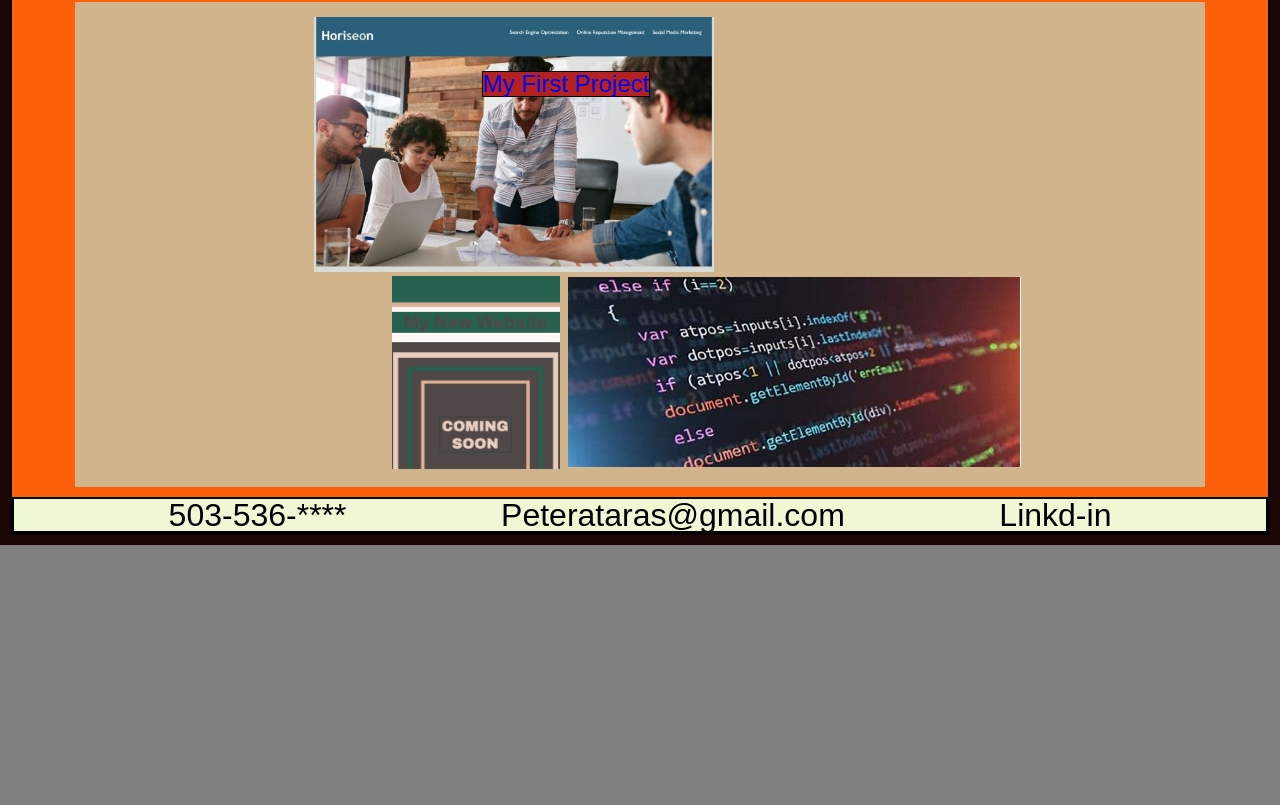
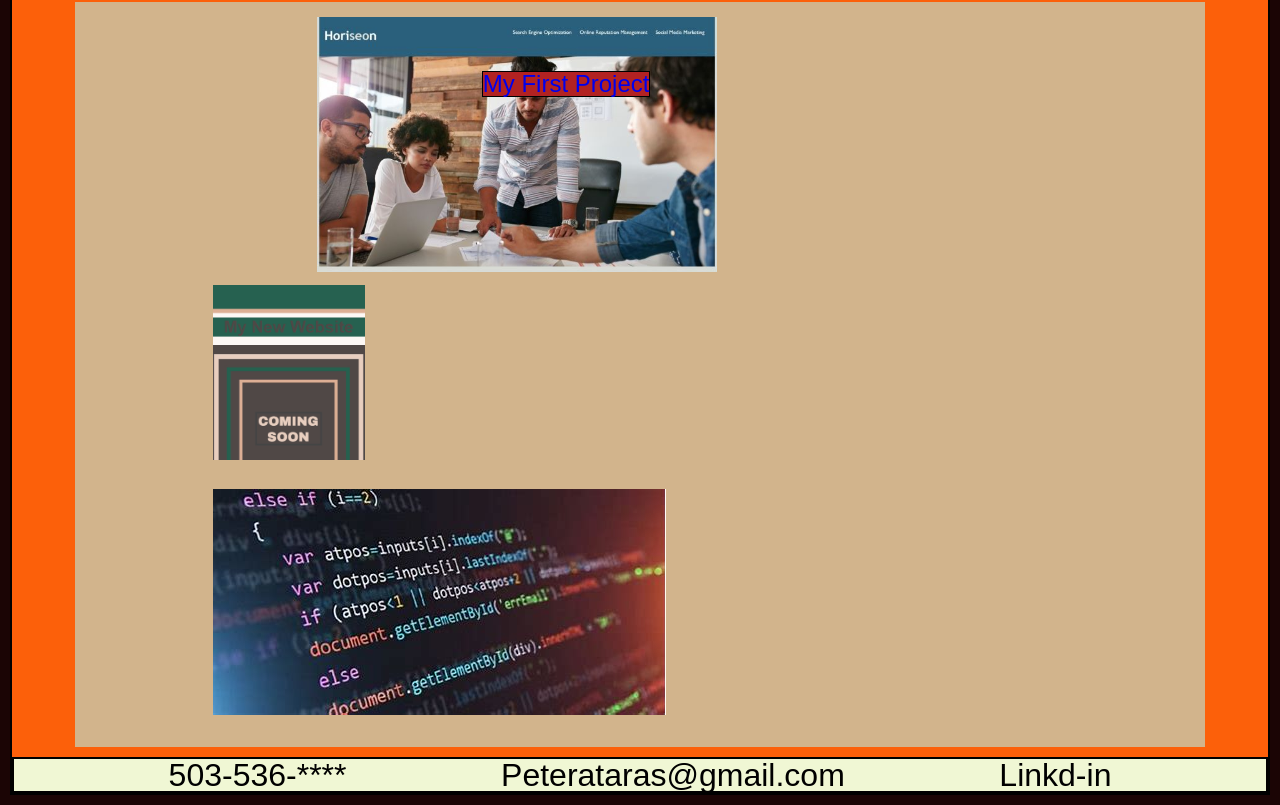
Before and after one commit to poprit77/Portfolio, a plain HTML site: page index.html in a window 1280 px wide. Shown: the part 1303-2108 px from the top of the page. Before the commit the page ends 1848 px from the top, so only its background shows below. Drawn offline with Linux system fonts and the light colour scheme.

Commit message:
Styling bottom images

```diff
--- a/assests/css/style.css
+++ b/assests/css/style.css
@@ -133,13 +133,9 @@ span {
     background-color: firebrick;
     border: 1px solid black;
 }
-nav {
-    display:flex;
-    position:relative;
-    justify-content: space-evenly;
-    align-content: center;
-    max-height: 200px;
-    width: 40%;
+.links {
+
+    justify-content: space-around;
 
 }
 
--- a/index.html
+++ b/index.html
@@ -87,12 +87,12 @@
                             alt="Project-image" class="image">
                         <span class="project-span">My First Project</span>
                     </a>
-                    <nav>
+                    <div class="links">
                         <a href="https://poprit77.github.io/01-Mini-project/">
                             <img src="assests/images/01-mini-project.png" id="bottom-image" alt="Project 2" style="max-height: 200px;">
                         </a>
                         <img src="assests/images/download.jpg" id="bottom-image" alt="Project 3">
-                    </nav>
+                    </div>
                 </div>
             </div>
             <div id="Contact-Info"></div>
```
